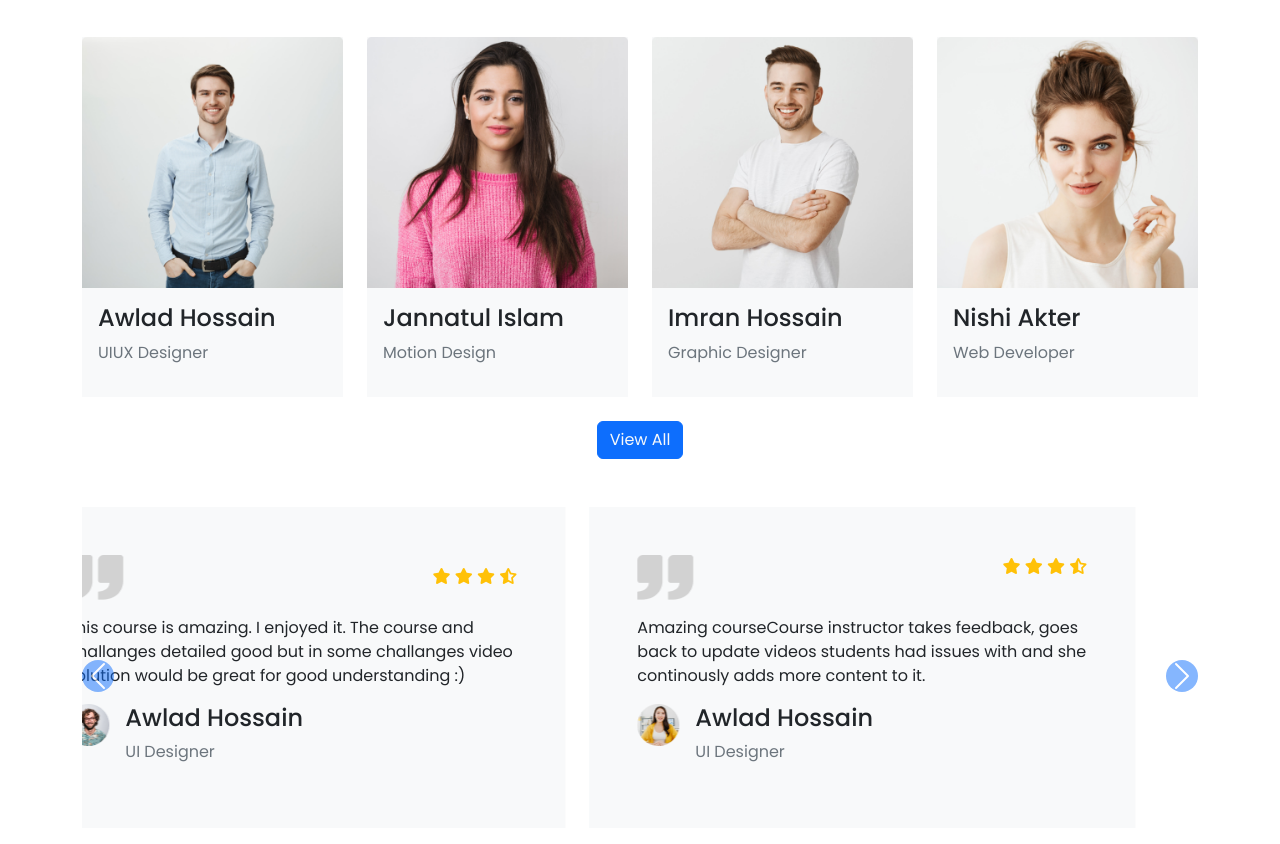
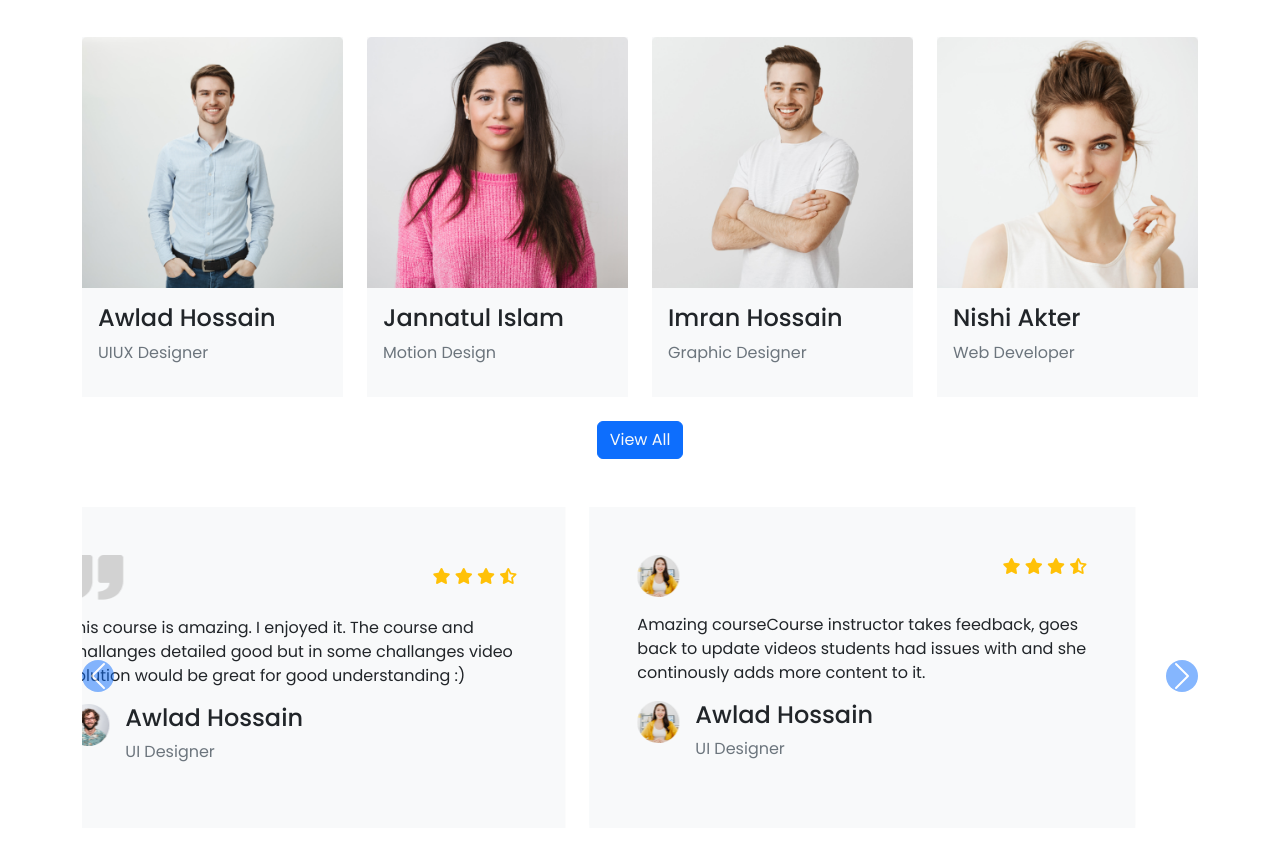
Before and after one commit to saruaralam-swd/edtech-kitodemy, a plain HTML site: page index.html in a window 1280 px wide. Shown: the part 2401-3245 px from the top of the page. Drawn offline with nearby package versions, Linux system fonts and the light colour scheme.

Commit message:
student feadback 4 img add

```diff
--- a/index.html
+++ b/index.html
@@ -438,7 +438,7 @@
 						<div class="col-12 col-lg-6 d-none d-lg-block">
 							<div class="bg-light p-5 mb-3">
 								<div class="bg-light d-flex justify-content-between mb-3">
-									<img src="../images/comma.png" alt="">
+									<img src="./images/student/student-6.png" alt="">
 									<div>
 										<i class="text-warning fa-solid fa-star"></i>
 										<i class="text-warning fa-solid fa-star"></i>
```
